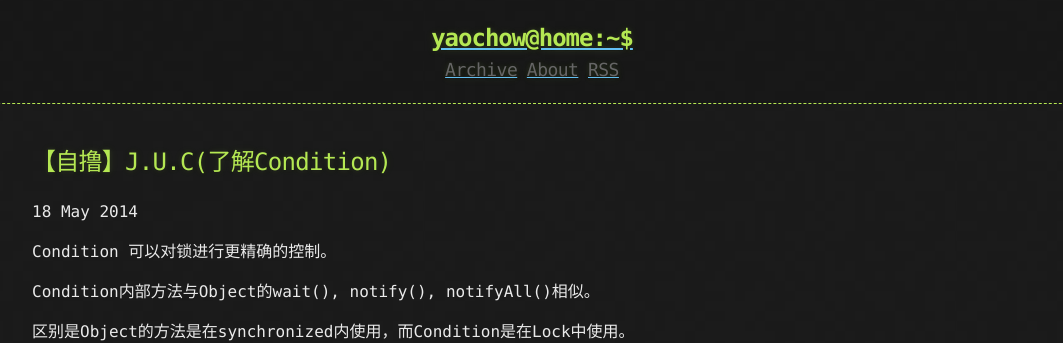
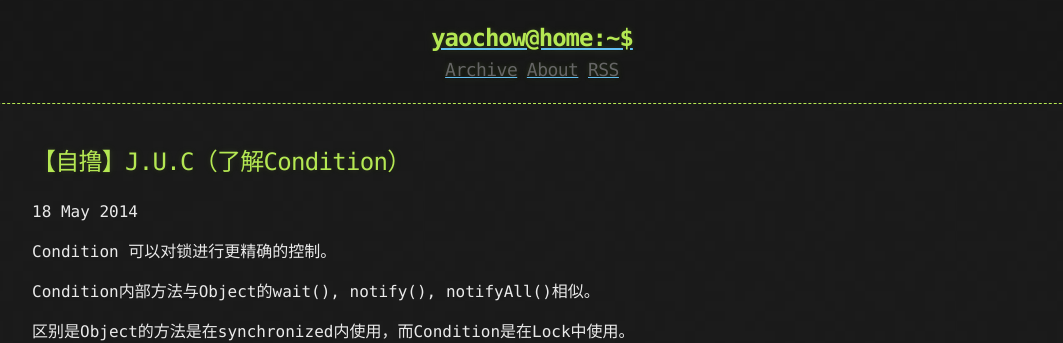
Before and after one commit to yyyyyyyy/yyyyyyyy.github.io, a Jekyll site: the page built from _posts/2014-05-19-Condition1.md, in a window 1280 px wide and 900 px high. Shown: the top 343 px of the window, without its empty margins (108-1171 px from the left). Built offline with Jekyll 4.4.1, drawn with Linux system fonts in a browser that asks for light colours.

```diff
--- a/_posts/2014-05-19-Condition1.md
+++ b/_posts/2014-05-19-Condition1.md
@@ -1,6 +1,6 @@
 ---
 layout: post
-title:  "【自撸】J.U.C(了解Condition)"
+title:  "【自撸】J.U.C（了解Condition）"
 date:   2014-05-19 00:02:10 +0800
 categories: JUC Condition wait() notify()
 ---
```
